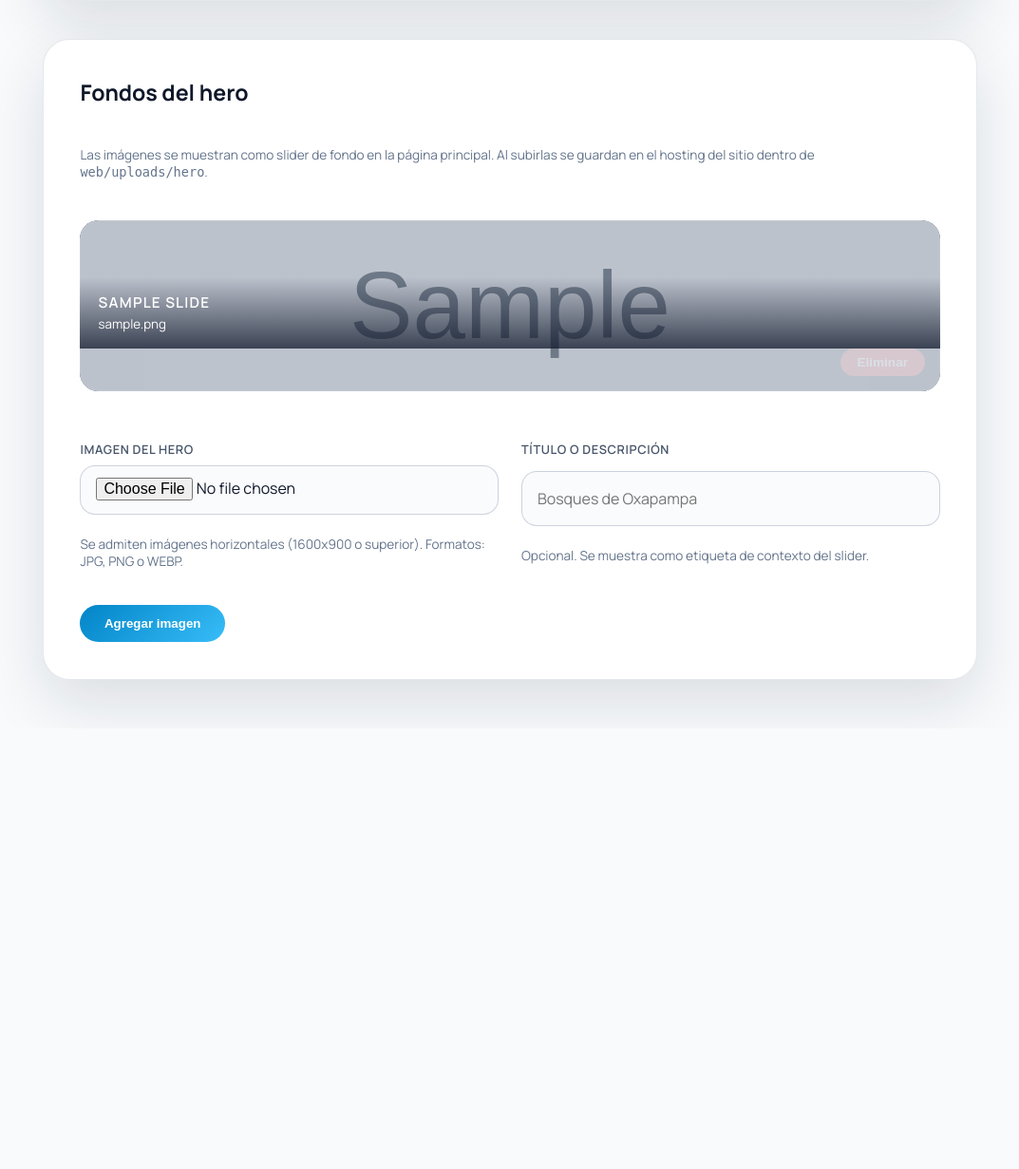
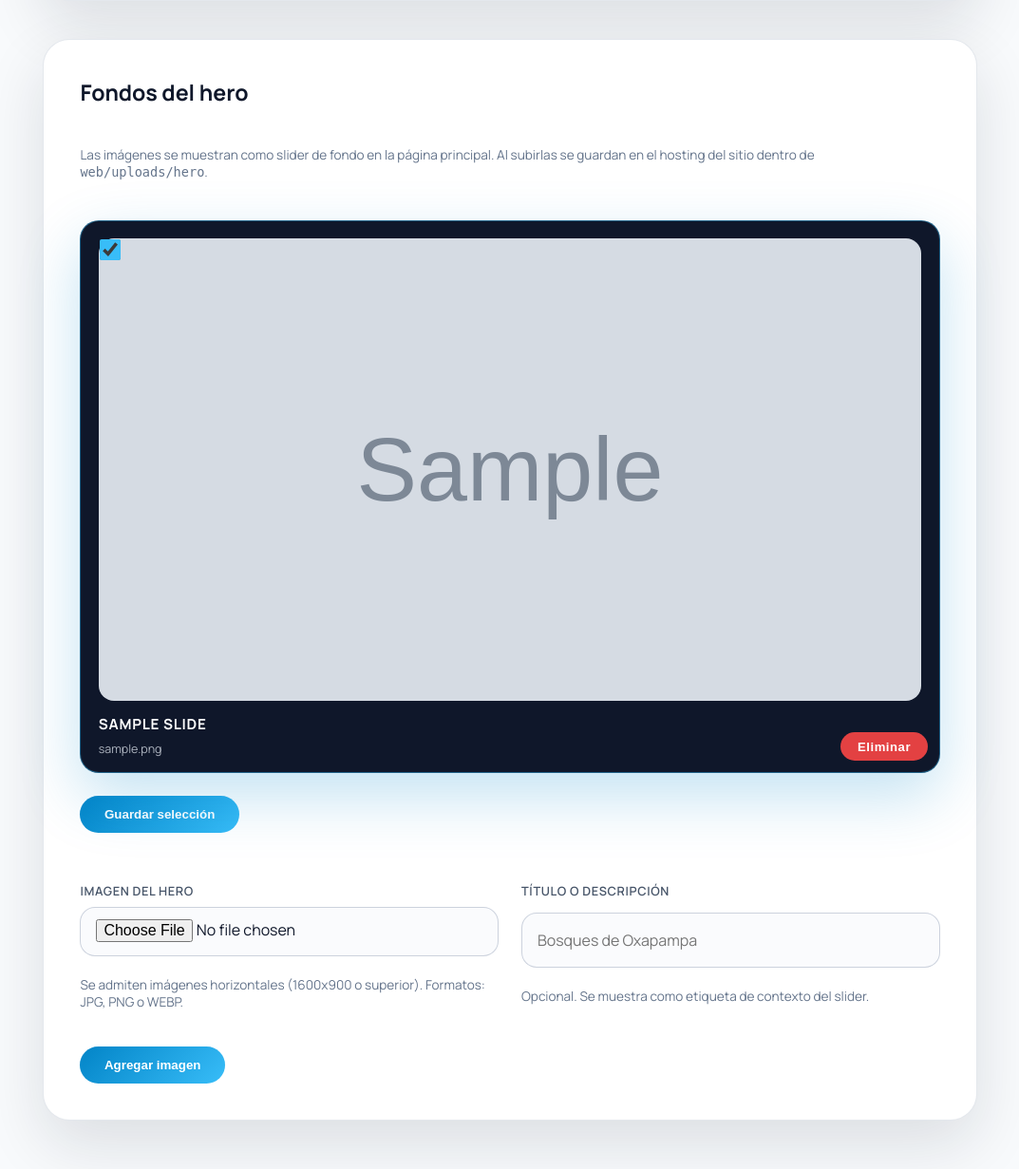
Before and after one commit to xSimix/expediatravels, a PHP site: page /admin/configuracion.php in a window 1280 px wide. Shown: the part 1160-2391 px from the top of the page at 95% size, without its empty margins (103-1176 px from the left). Before the commit the page ends 1908 px from the top, so only its background shows below. Run offline with PHP 8.4, Linux system fonts and the light colour scheme; tables that the repository leaves empty hold one stand-in row (values such as "Sample post"); grey boxes marked "Sample" are stand-in pictures.

Commit message:
Add hero gallery management in site configuration

```diff
--- a/admin/configuracion.php
+++ b/admin/configuracion.php
@@ -75,6 +75,11 @@ try {
                     }
                 }
             }
+        } elseif ($formType === 'update_visibility') {
+            $visibleSlides = $_POST['visible_slides'] ?? [];
+            $repository->updateHeroVisibility(is_array($visibleSlides) ? $visibleSlides : []);
+
+            $feedback = ['type' => 'success', 'message' => 'Visibilidad del slider actualizada.'];
         } elseif ($formType === 'delete_slide') {
             $slideId = isset($_POST['slide_id']) ? (int) $_POST['slide_id'] : 0;
             if ($slideId > 0) {
@@ -101,7 +106,13 @@ try {
 $siteSettings = $repository->get();
 $siteTitle = $siteSettings['siteTitle'] ?? 'Expediatravels';
 $siteTagline = $siteSettings['siteTagline'] ?? '';
-$heroSlides = $siteSettings['heroSlides'] ?? [];
+$heroSlides = $repository->getHeroSlides(false);
+$visibleHeroSlideIds = [];
+foreach ($heroSlides as $slide) {
+    if (!empty($slide['isVisible']) && isset($slide['id'])) {
+        $visibleHeroSlideIds[(int) $slide['id']] = true;
+    }
+}
 $contact = $siteSettings['contact'] ?? [];
 $contactEmails = $contact['emails'] ?? [];
 $contactPhones = $contact['phones'] ?? [];
@@ -203,60 +214,106 @@ $renderTextarea = static fn (array $items): string => htmlspecialchars(implode("
             transform: translateY(-1px);
             box-shadow: 0 12px 24px rgba(2, 132, 199, 0.25);
         }
-        .hero-slides {
+        .hero-gallery {
+            display: grid;
+            gap: 1.5rem;
+        }
+        .hero-gallery__grid {
             display: grid;
             gap: 1.25rem;
+            grid-template-columns: repeat(auto-fit, minmax(200px, 1fr));
         }
-        .hero-slide {
+        .hero-gallery__item {
             position: relative;
             border-radius: 20px;
             overflow: hidden;
-            min-height: 180px;
             background: #0f172a;
             color: #fff;
-            display: flex;
-            flex-direction: column;
-            justify-content: flex-end;
-            box-shadow: inset 0 0 0 1px rgba(148, 163, 184, 0.35);
+            box-shadow: 0 20px 50px rgba(15, 23, 42, 0.2);
+            border: 1px solid rgba(148, 163, 184, 0.28);
+            display: grid;
         }
-        .hero-slide::before {
-            content: '';
+        .hero-gallery__item:not(.hero-gallery__item--inactive) {
+            box-shadow: 0 24px 65px rgba(2, 132, 199, 0.24);
+            border-color: rgba(56, 189, 248, 0.45);
+        }
+        .hero-gallery__item--inactive {
+            opacity: 0.65;
+        }
+        .hero-gallery__item--inactive::after {
+            content: 'Oculta';
             position: absolute;
-            inset: 0;
-            background-size: cover;
-            background-position: center;
-            background-image: var(--hero-slide-image);
-            opacity: 0.88;
-        }
-        .hero-slide__meta {
-            position: relative;
-            z-index: 1;
-            padding: 1rem 1.2rem;
-            background: linear-gradient(180deg, rgba(15, 23, 42, 0) 0%, rgba(15, 23, 42, 0.75) 100%);
-        }
-        .hero-slide__label {
-            font-size: 0.95rem;
-            font-weight: 600;
-            letter-spacing: 0.08em;
+            top: 12px;
+            right: 12px;
+            background: rgba(15, 23, 42, 0.75);
+            padding: 0.25rem 0.6rem;
+            border-radius: 999px;
+            font-size: 0.75rem;
+            letter-spacing: 0.05em;
             text-transform: uppercase;
         }
-        .hero-slide__actions {
-            display: flex;
-            justify-content: flex-end;
-            padding: 0 1rem 1rem;
+        .hero-gallery__select {
+            display: grid;
+            gap: 0.9rem;
+            color: inherit;
+            text-decoration: none;
+            padding: 1.1rem 1.15rem 1rem;
+            cursor: pointer;
+            position: relative;
         }
-        .hero-slide__delete {
+        .hero-gallery__checkbox {
+            position: absolute;
+            top: 16px;
+            left: 16px;
+            width: 22px;
+            height: 22px;
+            accent-color: #38bdf8;
+            cursor: pointer;
+        }
+        .hero-gallery__thumbnail {
+            border-radius: 16px;
+            overflow: hidden;
+            aspect-ratio: 16 / 9;
+            background: rgba(15, 23, 42, 0.45);
+        }
+        .hero-gallery__thumbnail img {
+            width: 100%;
+            height: 100%;
+            object-fit: cover;
+            display: block;
+        }
+        .hero-gallery__meta {
+            display: grid;
+            gap: 0.4rem;
+        }
+        .hero-gallery__meta strong {
+            font-size: 0.95rem;
+            letter-spacing: 0.05em;
+            text-transform: uppercase;
+        }
+        .hero-gallery__meta small {
+            font-size: 0.78rem;
+            color: rgba(226, 232, 240, 0.75);
+            word-break: break-word;
+        }
+        .hero-gallery__delete-form {
+            position: absolute;
+            right: 12px;
+            bottom: 12px;
+        }
+        .hero-gallery__delete {
             border: none;
             background: rgba(239, 68, 68, 0.95);
             color: #fff;
             padding: 0.45rem 1.1rem;
             border-radius: 999px;
             cursor: pointer;
-            font-size: 0.85rem;
+            font-size: 0.82rem;
             font-weight: 600;
+            letter-spacing: 0.04em;
             transition: background 0.2s ease;
         }
-        .hero-slide__delete:hover {
+        .hero-gallery__delete:hover {
             background: rgba(220, 38, 38, 1);
         }
         .admin-alert {
@@ -347,34 +404,54 @@ $renderTextarea = static fn (array $items): string => htmlspecialchars(implode("
         <section class="admin-card">
             <h2>Fondos del hero</h2>
             <p class="admin-help">Las imágenes se muestran como slider de fondo en la página principal. Al subirlas se guardan en el hosting del sitio dentro de <code>web/uploads/hero</code>.</p>
-            <div class="hero-slides">
+            <div class="hero-gallery">
+                <form method="post" id="hero-visibility-form" style="display: none;">
+                    <input type="hidden" name="form_type" value="update_visibility" />
+                </form>
                 <?php if (!empty($heroSlides)): ?>
+                    <div class="hero-gallery__grid">
                         <?php foreach ($heroSlides as $slide):
                             $slideId = $slide['id'] ?? null;
                             $slideLabel = $slide['label'] ?? '';
                             $slideImage = $slide['image'] ?? '';
-                        if ($slideImage === '') {
+                            if (!$slideId || $slideImage === '') {
                                 continue;
                             }
+                            $isVisible = isset($visibleHeroSlideIds[(int) $slideId]);
+                            $checkboxId = 'hero-slide-' . (int) $slideId;
                         ?>
-                        <article class="hero-slide" style="--hero-slide-image: url('<?= htmlspecialchars($slideImage, ENT_QUOTES); ?>');">
-                            <div class="hero-slide__meta">
-                                <div class="hero-slide__label"><?= htmlspecialchars($slideLabel !== '' ? $slideLabel : 'Sin título'); ?></div>
+                            <div class="hero-gallery__item<?= $isVisible ? '' : ' hero-gallery__item--inactive'; ?>">
+                                <label class="hero-gallery__select" for="<?= htmlspecialchars($checkboxId, ENT_QUOTES); ?>">
+                                    <input
+                                        type="checkbox"
+                                        class="hero-gallery__checkbox"
+                                        id="<?= htmlspecialchars($checkboxId, ENT_QUOTES); ?>"
+                                        name="visible_slides[]"
+                                        value="<?= (int) $slideId; ?>"
+                                        form="hero-visibility-form"
+                                        <?= $isVisible ? 'checked' : ''; ?>
+                                    />
+                                    <span class="hero-gallery__thumbnail">
+                                        <img src="<?= htmlspecialchars($slideImage, ENT_QUOTES); ?>" alt="<?= htmlspecialchars($slideLabel !== '' ? $slideLabel : 'Imagen del hero', ENT_QUOTES); ?>" loading="lazy" />
+                                    </span>
+                                    <span class="hero-gallery__meta">
+                                        <strong><?= htmlspecialchars($slideLabel !== '' ? $slideLabel : 'Sin título'); ?></strong>
                                         <small><?= htmlspecialchars($slideImage); ?></small>
-                            </div>
-                            <?php if (!empty($slideId)): ?>
-                                <div class="hero-slide__actions">
-                                    <form method="post" onsubmit="return confirm('¿Eliminar esta imagen del slider?');">
+                                    </span>
+                                </label>
+                                <form method="post" class="hero-gallery__delete-form" onsubmit="return confirm('¿Eliminar esta imagen del slider?');">
                                     <input type="hidden" name="form_type" value="delete_slide" />
                                     <input type="hidden" name="slide_id" value="<?= (int) $slideId; ?>" />
-                                        <button type="submit" class="hero-slide__delete">Eliminar</button>
+                                    <button type="submit" class="hero-gallery__delete">Eliminar</button>
                                 </form>
                             </div>
-                            <?php endif; ?>
-                        </article>
                         <?php endforeach; ?>
+                    </div>
+                    <div class="admin-actions">
+                        <button class="admin-button" type="submit" form="hero-visibility-form">Guardar selección</button>
+                    </div>
                 <?php else: ?>
-                    <p class="admin-help">Aún no hay imágenes registradas. Agrega la primera para activar el slider.</p>
+                    <p class="admin-help">Aún no hay imágenes registradas. Agrega la primera para activar la galería del slider.</p>
                 <?php endif; ?>
             </div>
 
--- a/app/views/home.php
+++ b/app/views/home.php
@@ -75,6 +75,9 @@
         <?php if (!empty($heroSlides)): ?>
             <div class="hero__backgrounds" data-hero-backgrounds>
                 <?php foreach ($heroSlides as $index => $slide):
+                    if (isset($slide['isVisible']) && !$slide['isVisible']) {
+                        continue;
+                    }
                     $imageUrl = (string) ($slide['image'] ?? '');
                     if ($imageUrl === '') {
                         continue;
@@ -151,6 +154,9 @@
                     <?php if (count($heroSlides) > 1): ?>
                         <div class="hero__slider-dots" role="tablist">
                             <?php foreach ($heroSlides as $index => $slide):
+                                if (isset($slide['isVisible']) && !$slide['isVisible']) {
+                                    continue;
+                                }
                                 $label = $slide['label'] ?? ('Fondo ' . ($index + 1));
                             ?>
                                 <button
--- a/database/schema.sql
+++ b/database/schema.sql
@@ -83,5 +83,6 @@ CREATE TABLE hero_slides (
     image_url VARCHAR(255) NOT NULL,
     label VARCHAR(120) DEFAULT NULL,
     sort_order INT DEFAULT 0,
+    is_visible TINYINT(1) NOT NULL DEFAULT 1,
     created_at TIMESTAMP DEFAULT CURRENT_TIMESTAMP
 );
```
Also changed, not shown: app/Repositories/SiteSettingsRepository.php (+59 -3 lines), database/seeds.sql (+4 -4 lines), database/migrations/20240407_create_site_settings_and_hero_slides.sql. Lines whose indentation alone changed are shown as unchanged.
